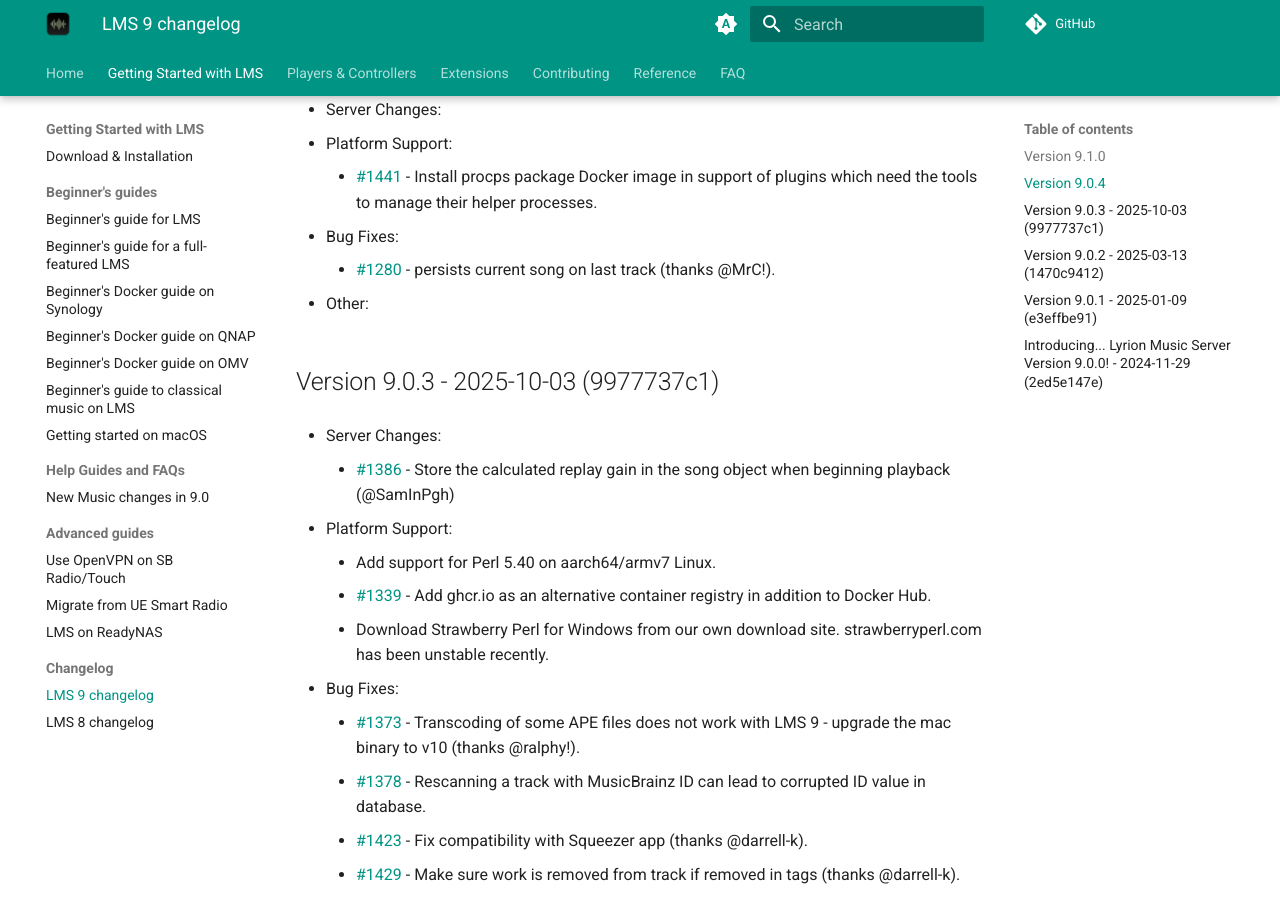
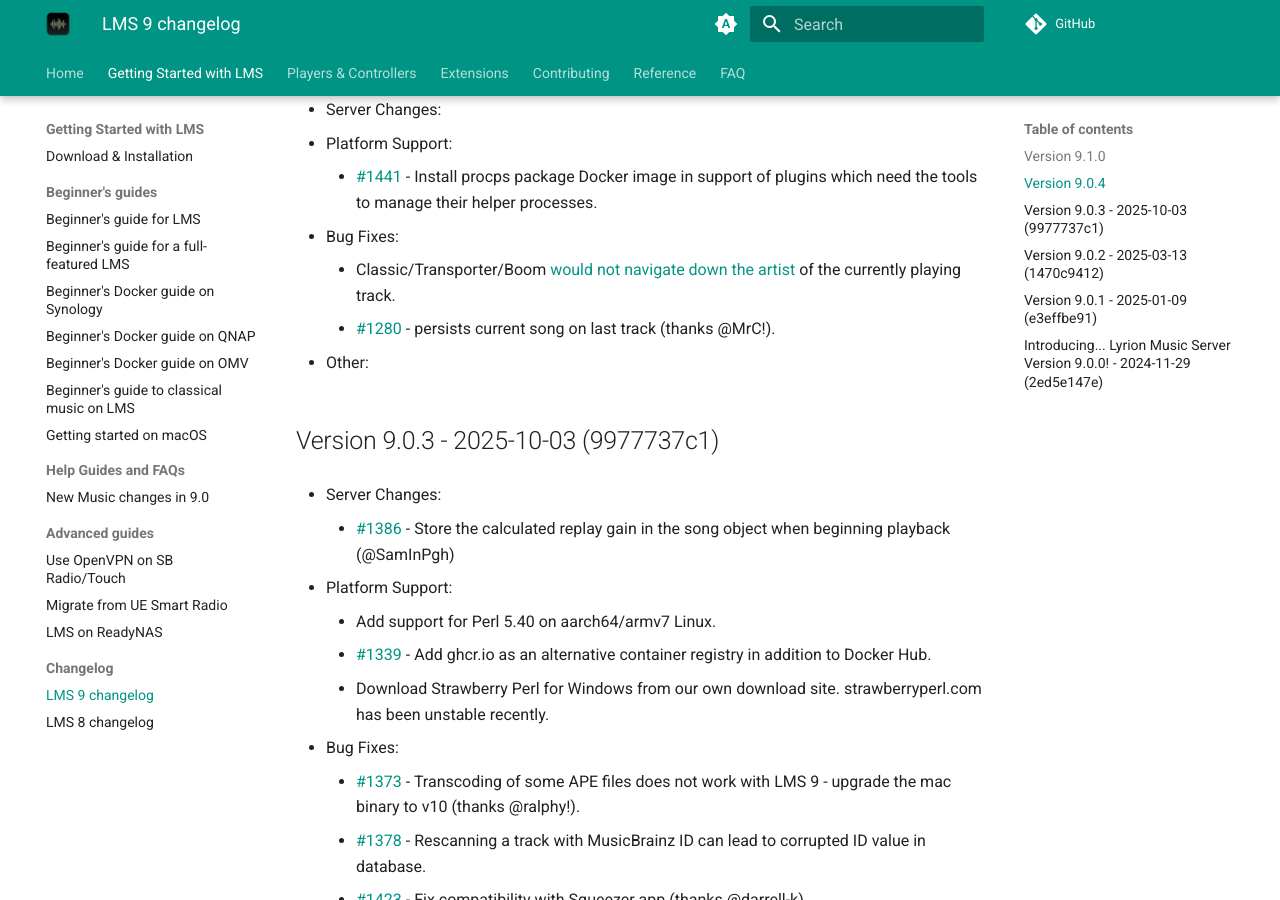
Before and after one commit to LMS-Community/lms-community.github.io, an MkDocs documentation site: the page built from docs/getting-started/changelog-lms9.md, in a window 1280 px wide and 900 px high, scrolled down 2688 px. Built offline with MkDocs 1.6.1 and Material for MkDocs 9.7.7, drawn with Linux system fonts in a browser that asks for light colours; a script that is not in the unit is left out; plug-ins that fetch from the network failed and are left out; comment, search, counter and statistics services are not loaded.

Commit message:
Update external data sources

```diff
--- a/docs/getting-started/changelog-lms9.md
+++ b/docs/getting-started/changelog-lms9.md
@@ -77,6 +77,7 @@
 
 - Bug Fixes:
 
+	- Classic/Transporter/Boom [would not navigate down the artist](https://forums.lyrion.org/forum/user-forums/logitech-media-server/1794277) of the currently playing track.
 	- [#1280](https://github.com/LMS-Community/slimserver/issues/1280) \- persists current song on last track (thanks @MrC!).
 
 - Other:
```
